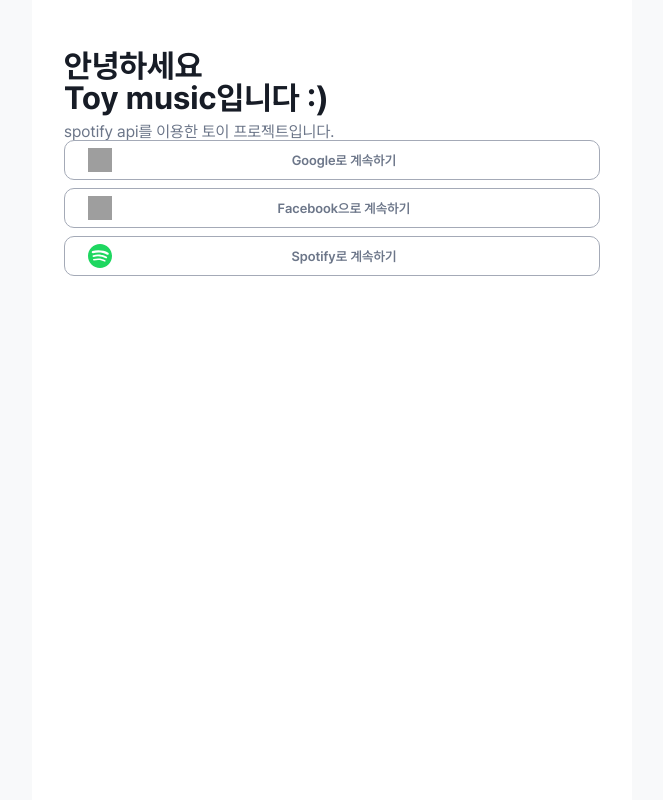
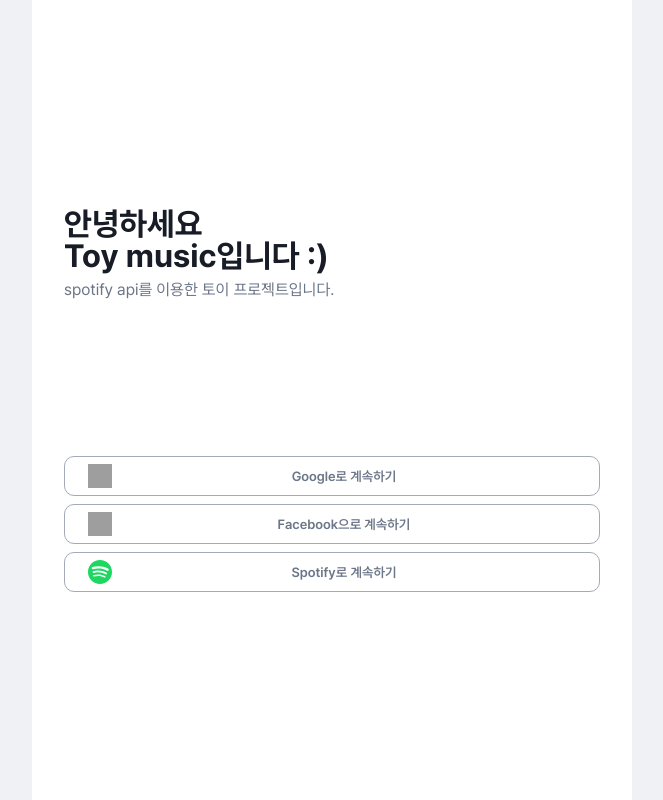
Before and after one commit to Jetom88/music, a Next.js app: page /login in a window 1280 px wide. Shown: the whole page, without its empty margins (308-971 px from the left). Built offline with nearby package versions, Linux system fonts and the light colour scheme; grey boxes are pictures that could not be loaded.

Commit message:
design: stretch 속성 추가 및 css 수정

```diff
--- a/styles/flex.scss
+++ b/styles/flex.scss
@@ -5,6 +5,7 @@ $flex-map: (
   around: space-around,
   even: space-evenly,
   center: center,
+  stretch: stretch,
 );
 
 @function getFlexValue($key) {
--- a/styles/global.scss
+++ b/styles/global.scss
@@ -103,7 +103,7 @@ section {
   display: block;
 }
 body {
-  background: #f8f9fa;
+  background: #eff1f5;
   line-height: 1;
 }
 ol,
@@ -149,7 +149,7 @@ a:hover {
 
 .globalLayout {
   max-width: 600px;
-  min-height: 100vh;
+  height: 100vh;
 
   margin: 0 auto;
 
--- a/styles/login.scss
+++ b/styles/login.scss
@@ -2,11 +2,14 @@
 
 .loginWrapper {
   height: 100%;
+
   padding: 50px 32px;
 
   .loginContainer {
+    @include flexBox(even, stretch, column);
+
     height: 100%;
-    @include flexBox(even, start, column);
+
     .loginTitle {
       h2 {
         @include fontWeight(700);
@@ -20,13 +23,10 @@
     }
 
     .loginButtonWrapper {
-      @include flexBox(center, center, column);
+      @include flexBox(center, stretch, column);
       gap: 8px;
-      width: 100%;
 
       li {
-        width: 100%;
-
         .loginButton {
           @include flexBox(start, center);
 
```
